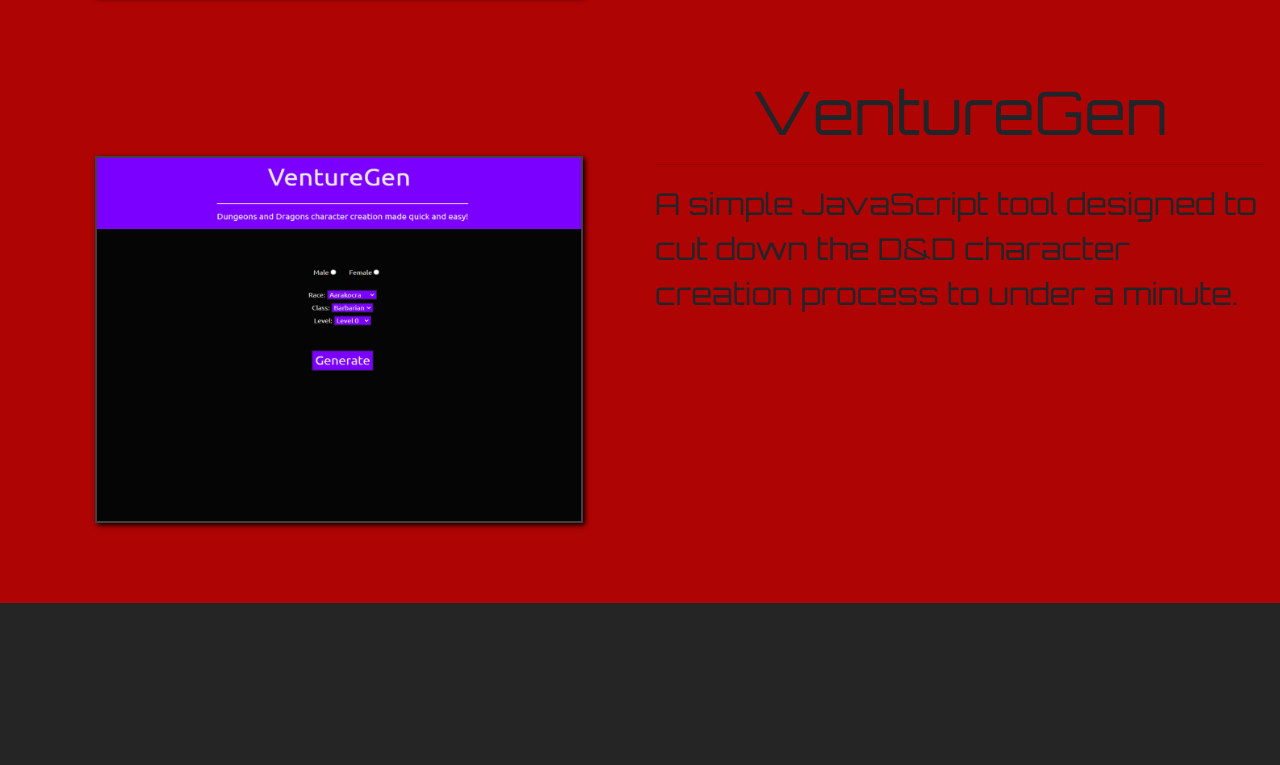
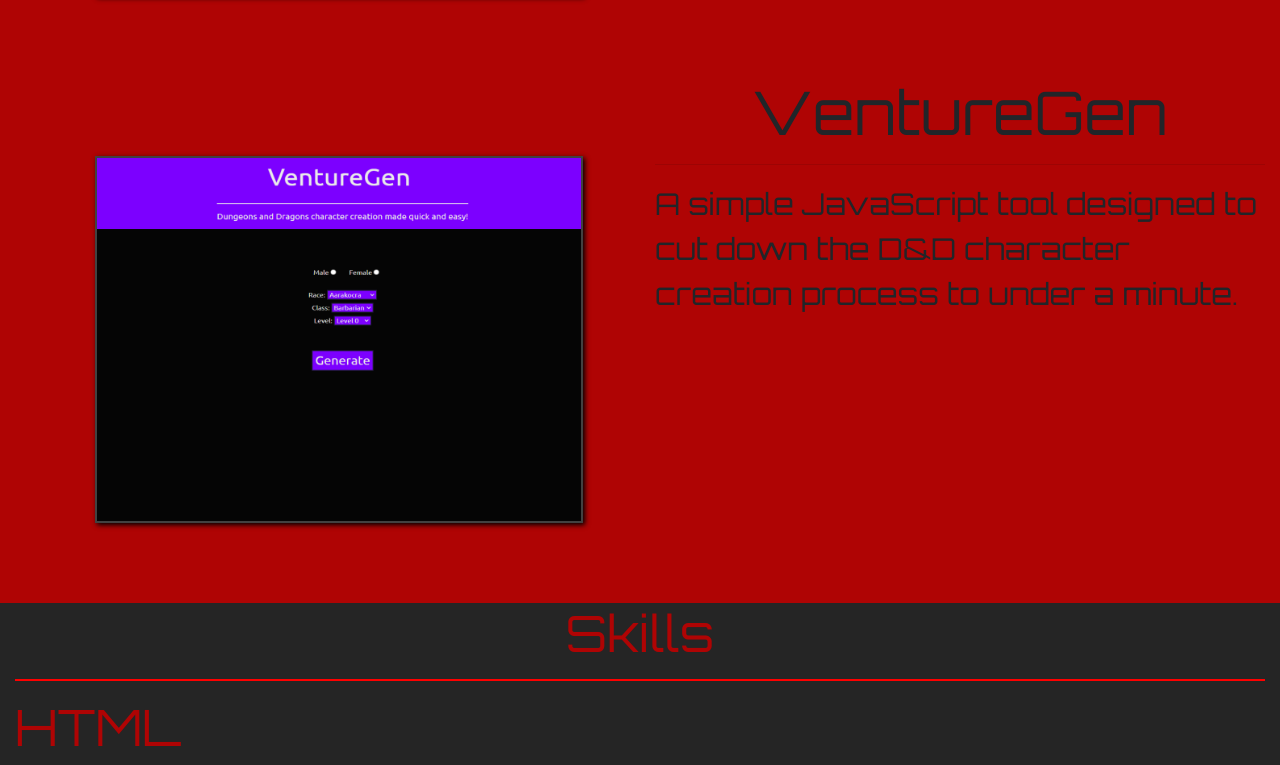
Before and after one commit to tgarner98/portfolio2, a plain HTML site: page index.html in a window 1280 px wide. Shown: the part 1874-2639 px from the top of the page. Before the commit the page ends 2477 px from the top, so only its background shows below. Drawn offline with nearby package versions, Linux system fonts and the light colour scheme.

Commit message:
Fixed Jumbotron
Fixed jumbotron overlapping page content, begun adding skills section to portfolio.

```diff
--- a/css/styles.css
+++ b/css/styles.css
@@ -4,6 +4,9 @@ Red #FF0000;
 Dark Red #AF0404;
 Gray-Black #414141;
 */
+html {
+  scroll-behavior: smooth;
+}
 
 body {
   background-color: #252525;
@@ -40,7 +43,7 @@ h1 {
   background-color: rgba(0,0,0,0)!important;
   color: whitesmoke;
   position: fixed;
-  z-index: 0;
+  z-index: 100;
 }
 
 .display-4 {
@@ -54,17 +57,17 @@ h2 {
 .head-link {
   color: whitesmoke;
   font-size: 30px;
-  z-index: -1;
+  z-index: 101;
 }
 
 a {
-  z-index: -1;
+  z-index: 101;
 }
 
 .head-link:hover {
   color: #AF0404;
   text-decoration: none;
-  z-index: 11;
+  z-index: 101;
 }
 
 div.col-lg {
@@ -74,23 +77,24 @@ div.col-lg {
 /* Portfolio */
 
 .container-fluid {
-  z-index: 100;
+  z-index: 200;
 }
 
 #portfolio {
   background-color: #AF0404;
-  z-index: 100;
+  z-index: 200;
   border-top: 2px solid #FF0000;
+  position: relative;
 }
 
-#port-head {
+.sect-head {
   font-size: 50px;
   text-align: center;
   display: block;
   align-items: center;
   color: #252525;
   text-shadow: none;
-  z-index: 10;
+  z-index: 200;
 }
 
 img {
@@ -116,3 +120,16 @@ img {
 .port-img:hover {
   box-shadow: 2px 2px 5px #FF0000;
 }
+
+/* Skills */
+#skills {
+  background-color: #252525;
+}
+
+#skills-head {
+  color: #AF0404;
+}
+
+.skills-skillname {
+  color: #AF0404;
+}
--- a/index.html
+++ b/index.html
@@ -24,7 +24,7 @@
             <a class="head-link" href="#portfolio">Portfolio</a>
           </div>
           <div class="col-lg">
-            <a class="head-link" href="#">Skills</a>
+            <a class="head-link" href="#skills">Skills</a>
           </div>
           <div class="col-lg">
             <a class="head-link" href="#">Contact</a>
@@ -35,7 +35,7 @@
   </header>
   <!--Portfolio-->
   <div class="container-fluid" id="portfolio">
-    <h1 id="port-head">Portfolio</h1>
+    <h1 class="sect-head">Portfolio</h1>
     <hr class="hr-1">
     <!--KlariBeats-->
     <div class="row">
@@ -71,6 +71,19 @@
       </div>
     </div>
   </div>
+  <!--Skills-->
+  <div class="container-fluid" id="skills">
+    <h1 class="sect-head" id="skills-head">Skills</h1>
+    <hr class="hr-1">
+    <!--HTML-->
+    <div class="row">
+      <div class="col-sm">
+        <h2 class="skills-skillname">HTML</h2>
+
+      </div>
+
+    </div>
+  </div>
 
 
 
```
